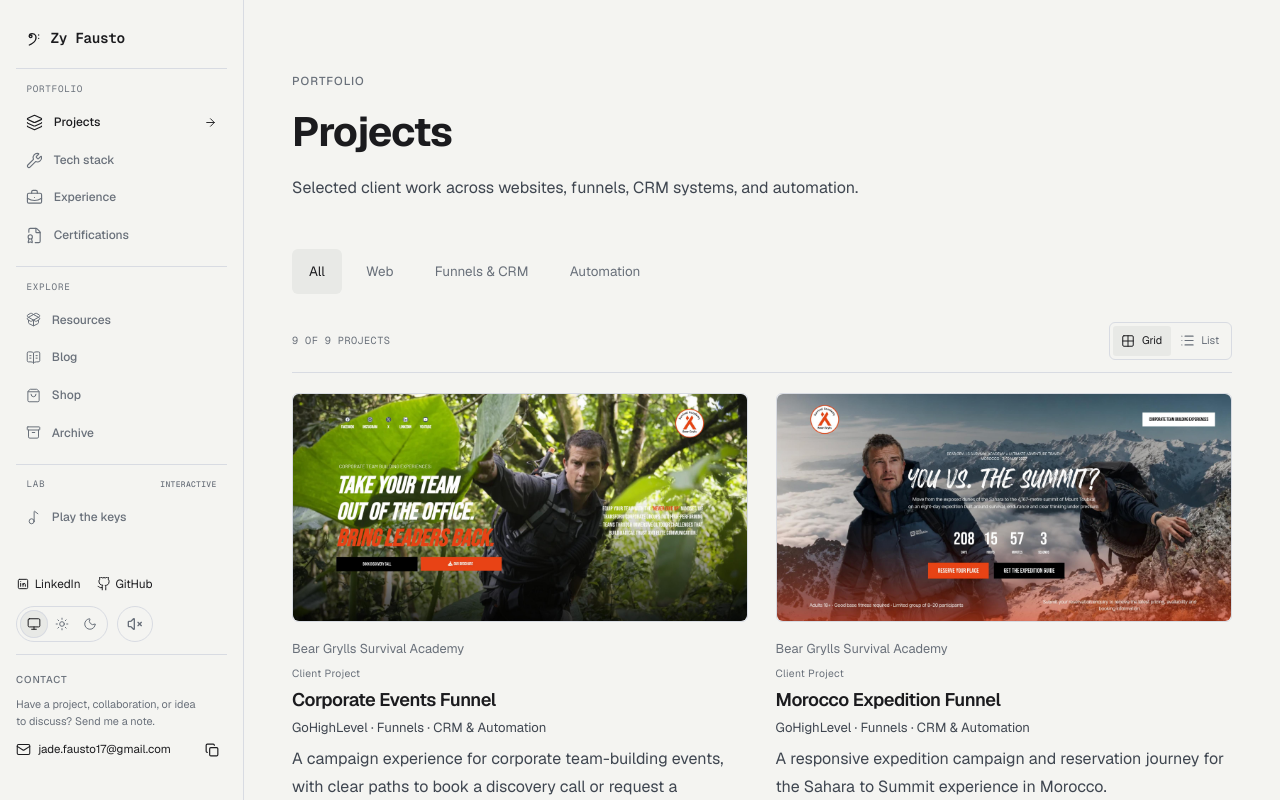
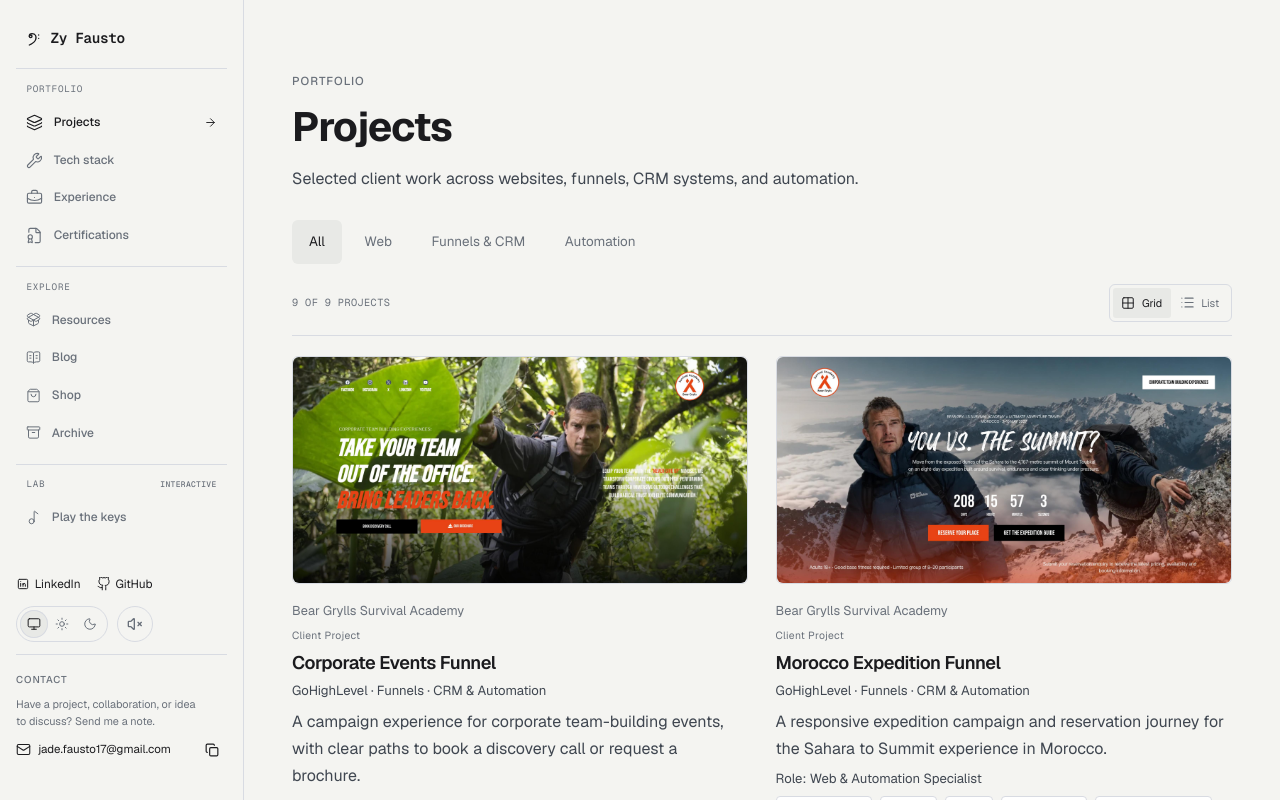
Before and after one commit to SphinxyNine/2026-Portfolio, a Next.js app: page /work in a window 1280 px wide. Shown: the top 800 px of the page. Built offline with nearby package versions, Linux system fonts and the light colour scheme.

Commit message:
Tighten project browsing and clarify planned articles

```diff
--- a/app/globals.css
+++ b/app/globals.css
@@ -344,11 +344,12 @@
   .project-card-content { display: flex; flex: 1; flex-direction: column; align-items: flex-start; gap: 0.35rem; padding-top: 1rem; }
   .project-client { font-size: 0.8rem; color: var(--muted); }
   .project-kind { color: var(--muted); font-size: 0.65rem; letter-spacing: .03em; }
-  .project-filters { display: flex; max-width: 100%; flex-wrap: wrap; align-items: center; gap: 0.45rem; margin: 0 0 1.75rem; }
-  .project-filters button { min-height: 44px; padding: 0.6rem 1rem; border: 1px solid transparent; border-radius: var(--radius); background: transparent; color: var(--muted); font-size: 0.84rem; transition: color 160ms ease, background-color 160ms ease; }
+  .project-filters { display: flex; max-width: 100%; flex-wrap: nowrap; align-items: center; gap: 0.35rem; margin: 0 0 1rem; padding-block: 0.25rem; overflow-x: auto; scrollbar-width: none; }
+  .project-filters::-webkit-scrollbar { display: none; }
+  .project-filters button { flex: 0 0 auto; min-height: 44px; padding: 0.6rem 1rem; border: 1px solid transparent; border-radius: var(--radius); background: transparent; color: var(--muted); font-size: 0.84rem; white-space: nowrap; transition: color 160ms ease, background-color 160ms ease; }
   .project-filters button:hover { background: color-mix(in srgb, var(--surface-raised) 65%, transparent); color: var(--text); }
   .project-filters button[aria-pressed="true"] { background: var(--surface-raised); color: var(--text); }
-  .project-filters button:focus-visible { outline: 2px solid var(--focus); outline-offset: 3px; }
+  .project-filters button:focus-visible { outline: 2px solid var(--focus); outline-offset: -3px; }
   .stack-learning { margin-top: 1.25rem; }
   .stack-learning .tag-list { opacity: .8; }
   .project-workflow { margin-top: 1rem; padding: 1rem; border: 1px solid var(--line); border-radius: var(--radius); background: var(--surface); }
@@ -479,6 +480,9 @@
   .page-intro { max-width: 64ch; padding: 1rem 0 3rem; }
   .page-intro h1, .case-study h1, .not-found h1 { font-size: clamp(1.8rem, 1.35rem + 1.5vw, 2.7rem); margin-top: 1rem; }
   .page-intro-copy { margin-top: 1rem; }
+  .projects-page .page-intro { padding-bottom: 1.5rem; }
+  .projects-page .page-intro h1 { margin-top: 0.65rem; }
+  .projects-page .page-intro-copy { margin-top: 0.75rem; }
   .resources-page .page-intro { max-width: 70ch; }
   .resource-directory { display: grid; gap: 4rem; }
   .resource-group { border-top: 1px solid var(--line); padding-top: 1.15rem; }
--- a/app/page.tsx
+++ b/app/page.tsx
@@ -115,6 +115,7 @@
           <h2 id="build-log-heading">Build log</h2>
           <Link className="inline-link section-link" href="/blog">View blog <ArrowRight size={14} /></Link>
         </header>
+        <p className="section-note">Planned topics — articles are in progress.</p>
         <div className="post-list">
           {plannedPosts.map((post) => (
             <article className="post-row" key={post.title}>
--- a/app/work/page.tsx
+++ b/app/work/page.tsx
@@ -8,7 +8,7 @@
 };
 export default function Page() {
   return (
-    <div className="page">
+    <div className="page projects-page">
       <PageIntro eyebrow="Portfolio" title="Projects" description="Selected client work across websites, funnels, CRM systems, and automation." />
       <ProjectsContent />
     </div>
```
